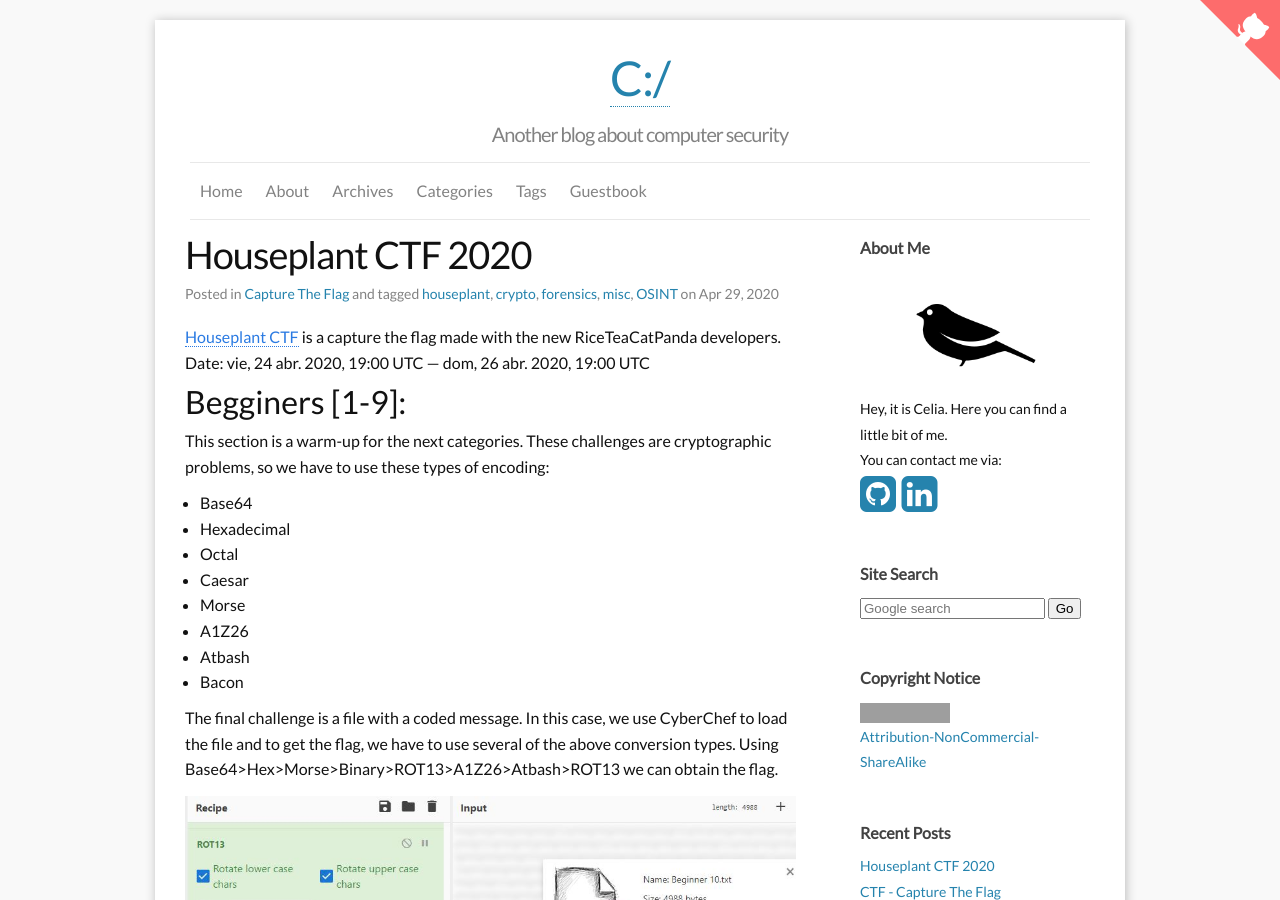
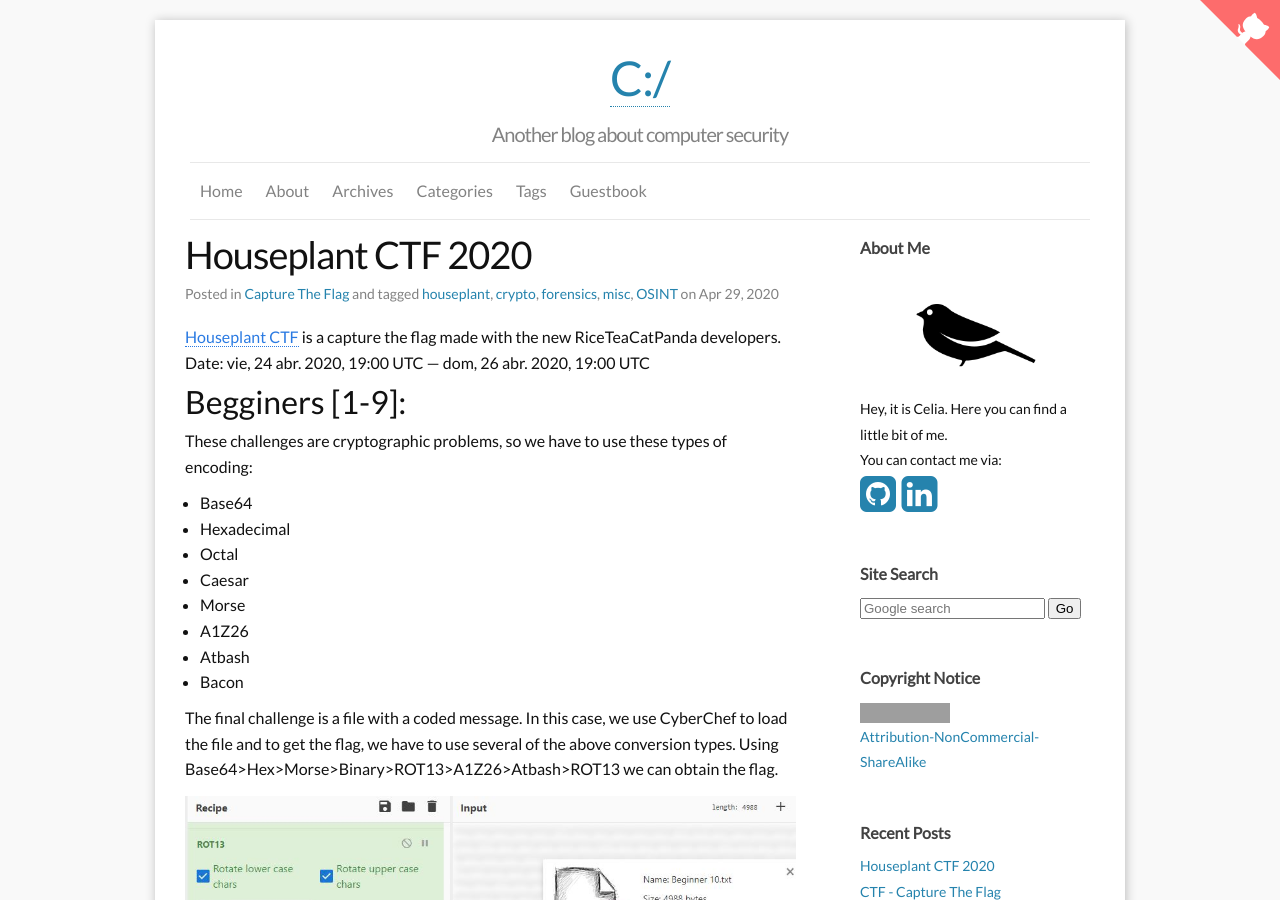
Before and after one commit to marselia/marselia.github.io, a Jekyll site: the page built from _posts/2020-04-29-Houseplant.md, in a window 1280 px wide and 900 px high. Built offline with Jekyll 4.4.1, drawn with Linux system fonts in a browser that asks for light colours; comment, search, counter and statistics services are not loaded; grey boxes are pictures that could not be loaded.

Commit message:
Update 2020-04-29-Houseplant.md

```diff
--- a/_posts/2020-04-29-Houseplant.md
+++ b/_posts/2020-04-29-Houseplant.md
@@ -10,7 +10,6 @@ tags: [houseplant, crypto, forensics, misc, OSINT]
 
 ## Begginers [1-9]:
 
-This section is a warm-up for the next categories.
 These challenges are cryptographic problems, so we have to use these types of encoding:
 
 - Base64
```
